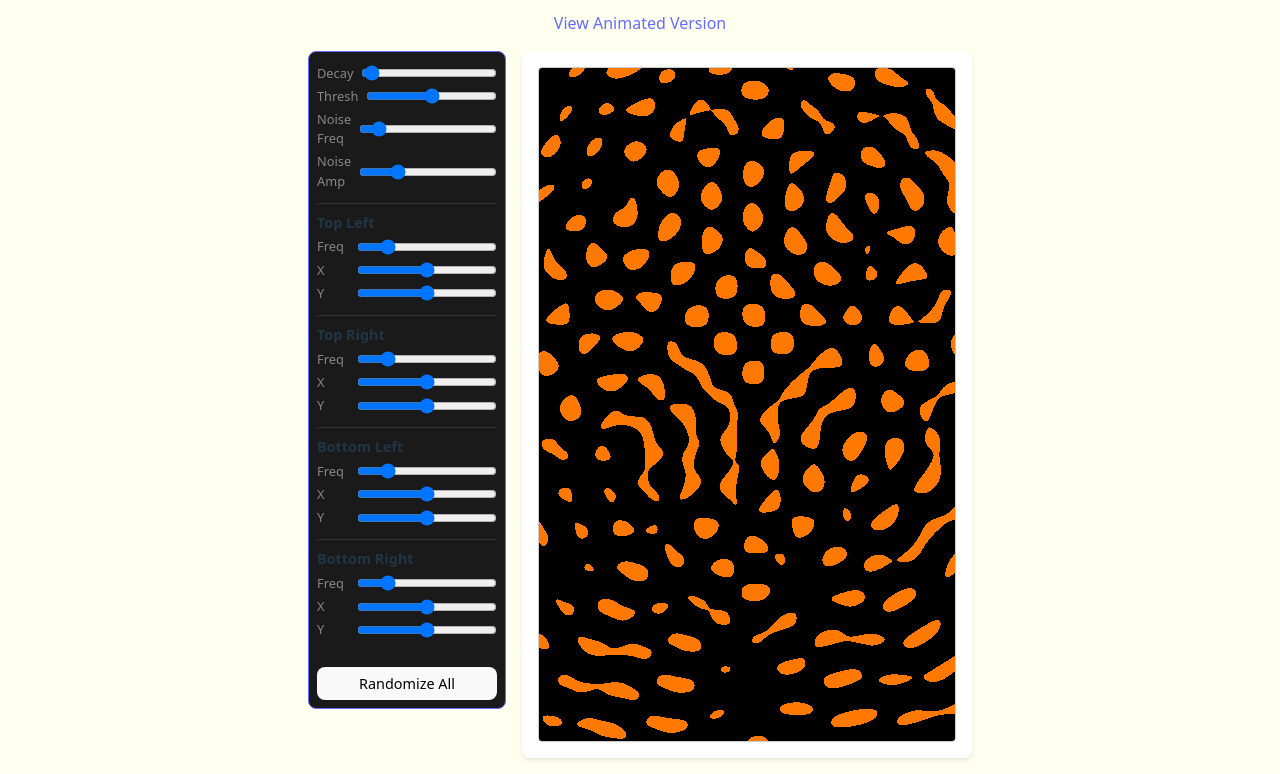
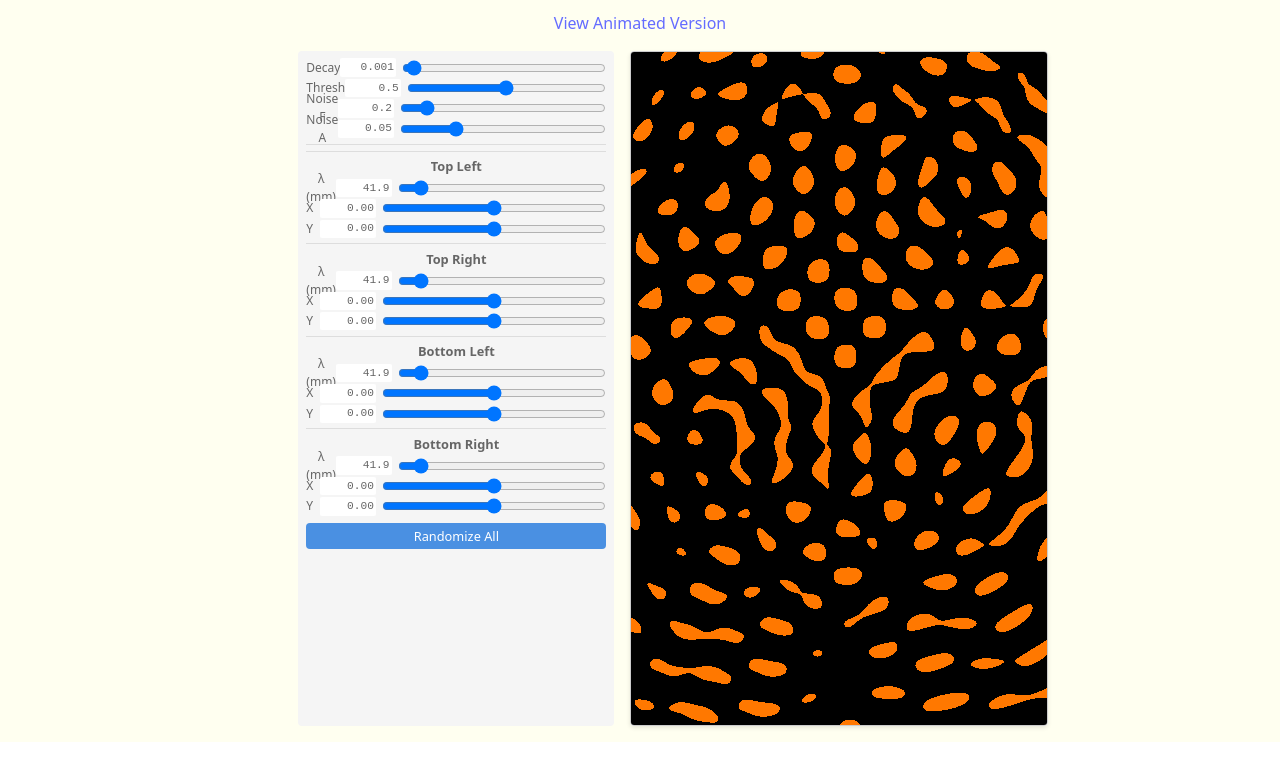
Before and after one commit to ukslim/ripple-interference, a website built with Vite: page index.html in a window 1280 px wide. Shown: the part 78-852 px from the top of the page. After the commit the page ends 820 px from the top, so only its background shows below. Built offline with nearby package versions, Linux system fonts and the light colour scheme.

Commit message:
Param is wavelength in mm not scale-sensitive frequency

```diff
--- a/src/image.ts
+++ b/src/image.ts
@@ -1,7 +1,7 @@
 import { PhysicalDimensions } from "./dimensions";
 
 interface PointParameters {
-  frequency: number;
+  wavelength: number; // Wavelength in mm
   xOffset: number; // Offset from square corner in wavelengths
   yOffset: number; // Offset from square corner in wavelengths
 }
@@ -27,7 +27,7 @@ export class InterferencePattern {
     out vec4 fragColor;
 
     uniform vec2 resolution;
-    uniform vec4 points[4];  // x, y, phase, frequency
+    uniform vec4 points[4];  // x, y, phase, wavelength
     uniform float decayRate;
     uniform float threshold;
     uniform float time;
@@ -53,7 +53,8 @@ export class InterferencePattern {
       for (int i = 0; i < 4; i++) {
         vec2 pointPos = points[i].xy;
         float phase = points[i].z;
-        float frequency = points[i].w;
+        float wavelength = points[i].w;
+        float frequency = 6.28318530718 / wavelength; // Convert wavelength to frequency (2π/λ)
 
         float distSq = fastDistance(pos, pointPos);
         float dist = sqrt(distSq);
@@ -214,7 +215,7 @@ export class InterferencePattern {
         physicalPos.y + params.yOffset * this.wavelength
       );
       const phase = (i * Math.PI) / 2;
-      return [bufferPos.x, bufferPos.y, phase, params.frequency];
+      return [bufferPos.x, bufferPos.y, phase, params.wavelength];
     });
     this.gl.uniform4fv(pointsLocation, points.flat());
 
--- a/src/main.ts
+++ b/src/main.ts
@@ -6,7 +6,7 @@ const WIDTH_MM = 110;
 const HEIGHT_MM = 178;
 
 // Default parameters
-const baseFrequency = 0.15;
+const baseWavelength = 41.89; // 2π/0.15, converting from previous baseFrequency
 
 // Point names for labels
 const pointNames = ["Top Left", "Top Right", "Bottom Left", "Bottom Right"];
@@ -21,7 +21,10 @@ document.querySelector<HTMLDivElement>("#app")!.innerHTML = `
       <div class="controls">
         <div class="global-controls">
           <div class="slider-group">
-            <label>Decay</label>
+            <div class="slider-label">
+              <span>Decay</span>
+              <span class="value-display" id="decay-value">0.001</span>
+            </div>
             <input type="range"
                    id="decay"
                    min="0"
@@ -30,7 +33,10 @@ document.querySelector<HTMLDivElement>("#app")!.innerHTML = `
                    value="0.001">
           </div>
           <div class="slider-group">
-            <label>Thresh</label>
+            <div class="slider-label">
+              <span>Thresh</span>
+              <span class="value-display" id="threshold-value">0.5</span>
+            </div>
             <input type="range"
                    id="threshold"
                    min="0"
@@ -39,7 +45,10 @@ document.querySelector<HTMLDivElement>("#app")!.innerHTML = `
                    value="0.5">
           </div>
           <div class="slider-group">
-            <label>Noise Freq</label>
+            <div class="slider-label">
+              <span>Noise F</span>
+              <span class="value-display" id="noiseFreq-value">0.2</span>
+            </div>
             <input type="range"
                    id="noiseFreq"
                    min="0.001"
@@ -48,7 +57,10 @@ document.querySelector<HTMLDivElement>("#app")!.innerHTML = `
                    value="0.2">
           </div>
           <div class="slider-group">
-            <label>Noise Amp</label>
+            <div class="slider-label">
+              <span>Noise A</span>
+              <span class="value-display" id="noiseAmp-value">0.05</span>
+            </div>
             <input type="range"
                    id="noiseAmp"
                    min="0"
@@ -63,16 +75,24 @@ document.querySelector<HTMLDivElement>("#app")!.innerHTML = `
           <div class="point-controls">
             <h3>${name}</h3>
             <div class="slider-group">
-              <label>Freq</label>
+              <div class="slider-label">
+                <span>λ (mm)</span>
+                <span class="value-display" id="wavelength-value-${i}">${baseWavelength.toFixed(
+              1
+            )}</span>
+              </div>
               <input type="range"
                      id="freq-${i}"
-                     min="${baseFrequency * 0.1}"
-                     max="${baseFrequency * 5.0}"
-                     step="0.001"
-                     value="${baseFrequency}">
+                     min="${baseWavelength / 5.0}"
+                     max="${baseWavelength * 10.0}"
+                     step="0.1"
+                     value="${baseWavelength}">
             </div>
             <div class="slider-group">
-              <label>X</label>
+              <div class="slider-label">
+                <span>X</span>
+                <span class="value-display" id="x-value-${i}">0.00</span>
+              </div>
               <input type="range"
                      id="x-${i}"
                      min="-3"
@@ -81,7 +101,10 @@ document.querySelector<HTMLDivElement>("#app")!.innerHTML = `
                      value="0">
             </div>
             <div class="slider-group">
-              <label>Y</label>
+              <div class="slider-label">
+                <span>Y</span>
+                <span class="value-display" id="y-value-${i}">0.00</span>
+              </div>
               <input type="range"
                      id="y-${i}"
                      min="-3"
@@ -102,66 +125,106 @@ document.querySelector<HTMLDivElement>("#app")!.innerHTML = `
   </div>
 `;
 
-// Get all sliders
+// Get all sliders and their value displays
 const sliders = Array(4)
   .fill(null)
   .map((_, i) => ({
-    frequency: document.querySelector<HTMLInputElement>(`#freq-${i}`)!,
-    xOffset: document.querySelector<HTMLInputElement>(`#x-${i}`)!,
-    yOffset: document.querySelector<HTMLInputElement>(`#y-${i}`)!,
+    wavelength: {
+      slider: document.querySelector<HTMLInputElement>(`#freq-${i}`)!,
+      display: document.querySelector<HTMLSpanElement>(
+        `#wavelength-value-${i}`
+      )!,
+    },
+    xOffset: {
+      slider: document.querySelector<HTMLInputElement>(`#x-${i}`)!,
+      display: document.querySelector<HTMLSpanElement>(`#x-value-${i}`)!,
+    },
+    yOffset: {
+      slider: document.querySelector<HTMLInputElement>(`#y-${i}`)!,
+      display: document.querySelector<HTMLSpanElement>(`#y-value-${i}`)!,
+    },
   }));
 
-const decaySlider = document.querySelector<HTMLInputElement>("#decay")!;
-const thresholdSlider = document.querySelector<HTMLInputElement>("#threshold")!;
-const noiseFreqSlider = document.querySelector<HTMLInputElement>("#noiseFreq")!;
-const noiseAmpSlider = document.querySelector<HTMLInputElement>("#noiseAmp")!;
+const decaySlider = {
+  slider: document.querySelector<HTMLInputElement>("#decay")!,
+  display: document.querySelector<HTMLSpanElement>("#decay-value")!,
+};
+const thresholdSlider = {
+  slider: document.querySelector<HTMLInputElement>("#threshold")!,
+  display: document.querySelector<HTMLSpanElement>("#threshold-value")!,
+};
+const noiseFreqSlider = {
+  slider: document.querySelector<HTMLInputElement>("#noiseFreq")!,
+  display: document.querySelector<HTMLSpanElement>("#noiseFreq-value")!,
+};
+const noiseAmpSlider = {
+  slider: document.querySelector<HTMLInputElement>("#noiseAmp")!,
+  display: document.querySelector<HTMLSpanElement>("#noiseAmp-value")!,
+};
 
 // Create pattern generator with the display canvas
 const canvas = document.querySelector<HTMLCanvasElement>("#display")!;
 const pattern = new InterferencePattern(WIDTH_MM, HEIGHT_MM, canvas);
 
+function updateValueDisplay(slider: {
+  slider: HTMLInputElement;
+  display: HTMLSpanElement;
+}) {
+  slider.display.textContent = parseFloat(slider.slider.value).toFixed(3);
+}
+
 function getPointParams() {
   return sliders.map((slider) => ({
-    frequency: parseFloat(slider.frequency.value),
-    xOffset: parseFloat(slider.xOffset.value),
-    yOffset: parseFloat(slider.yOffset.value),
+    wavelength: parseFloat(slider.wavelength.slider.value),
+    xOffset: parseFloat(slider.xOffset.slider.value),
+    yOffset: parseFloat(slider.yOffset.slider.value),
   }));
 }
 
 function displayPattern() {
   pattern.generate(
     getPointParams() as [any, any, any, any],
-    parseFloat(decaySlider.value),
-    parseFloat(thresholdSlider.value),
+    parseFloat(decaySlider.slider.value),
+    parseFloat(thresholdSlider.slider.value),
     0,
-    parseFloat(noiseFreqSlider.value),
-    parseFloat(noiseAmpSlider.value)
+    parseFloat(noiseFreqSlider.slider.value),
+    parseFloat(noiseAmpSlider.slider.value)
   );
 }
 
-// Update pattern when any slider changes
+// Update pattern and value displays when any slider changes
 sliders.forEach((slider) => {
   Object.values(slider).forEach((input) => {
-    input.addEventListener("input", displayPattern);
+    input.slider.addEventListener("input", () => {
+      updateValueDisplay(input);
+      displayPattern();
+    });
   });
 });
 
-decaySlider.addEventListener("input", displayPattern);
-thresholdSlider.addEventListener("input", displayPattern);
-noiseFreqSlider.addEventListener("input", displayPattern);
-noiseAmpSlider.addEventListener("input", displayPattern);
+[decaySlider, thresholdSlider, noiseFreqSlider, noiseAmpSlider].forEach(
+  (slider) => {
+    slider.slider.addEventListener("input", () => {
+      updateValueDisplay(slider);
+      displayPattern();
+    });
+  }
+);
 
 // Randomize button handler
 document
   .querySelector<HTMLButtonElement>("#regenerate")!
   .addEventListener("click", () => {
     sliders.forEach((slider) => {
-      slider.frequency.value = (
-        baseFrequency *
+      slider.wavelength.slider.value = (
+        baseWavelength *
         (1 + (Math.random() - 0.5))
       ).toString();
-      slider.xOffset.value = (Math.random() - 0.5).toString();
-      slider.yOffset.value = (Math.random() - 0.5).toString();
+      slider.xOffset.slider.value = (Math.random() - 0.5).toString();
+      slider.yOffset.slider.value = (Math.random() - 0.5).toString();
+      updateValueDisplay(slider.wavelength);
+      updateValueDisplay(slider.xOffset);
+      updateValueDisplay(slider.yOffset);
     });
     displayPattern();
   });
--- a/src/style.css
+++ b/src/style.css
@@ -47,29 +47,28 @@ h1 {
 .layout {
   display: flex;
   gap: 1rem;
-  align-items: flex-start;
-  justify-content: center;
+  max-width: 1200px;
+  margin: 0 auto;
 }
 
 .controls {
-  flex: 0 0 180px;
-  text-align: left;
-  background: #1a1a1a;
+  flex: 0 0 300px;
   padding: 0.5rem;
-  border-radius: 8px;
-  border: 1px solid #646cff;
+  background: #f5f5f5;
+  border-radius: 4px;
+  font-size: 0.8rem;
 }
 
 .global-controls {
-  margin-bottom: 0.5rem;
-  padding-bottom: 0.5rem;
-  border-bottom: 1px solid #333;
+  margin-bottom: 0.25rem;
+  padding-bottom: 0.25rem;
+  border-bottom: 1px solid #ddd;
 }
 
 .point-controls {
-  margin-bottom: 0.5rem;
-  padding-bottom: 0.5rem;
-  border-bottom: 1px solid #333;
+  margin-top: 0.35rem;
+  padding-top: 0.35rem;
+  border-top: 1px solid #ddd;
 }
 
 .point-controls:last-of-type {
@@ -77,37 +76,48 @@ h1 {
 }
 
 .point-controls h3 {
-  margin: 0 0 0.25rem 0;
-  font-size: 0.9rem;
+  margin: 0 0 0.15rem 0;
+  font-size: 0.8rem;
+  color: #666;
 }
 
 .slider-group {
-  margin: 0.25rem 0;
+  margin-bottom: 0.15rem;
   display: flex;
   align-items: center;
-  gap: 0.5rem;
+  gap: 0.35rem;
+  height: 18px;
 }
 
-.slider-group label {
-  flex: 0 0 2rem;
-  margin: 0;
-  font-size: 0.8em;
-  color: #888;
+.slider-label {
+  flex: 0 0 70px;
+  display: flex;
+  justify-content: space-between;
+  align-items: center;
+  font-size: 0.75rem;
+  color: #666;
+}
+
+.value-display {
+  font-family: monospace;
+  font-size: 0.7rem;
+  background: #fff;
+  padding: 0.05rem 0.15rem;
+  border-radius: 2px;
+  min-width: 3.2rem;
+  text-align: right;
 }
 
 input[type="range"] {
   flex: 1;
   margin: 0;
+  height: 12px;
 }
 
 .canvas-container {
-  flex: 0 0 auto;
-  display: flex;
-  align-items: center;
-  justify-content: center;
+  flex: 1;
   background: #fff;
-  padding: 1rem;
-  border-radius: 8px;
+  border-radius: 4px;
   box-shadow: 0 2px 4px rgba(0, 0, 0, 0.1);
 }
 
@@ -171,17 +181,28 @@ button:focus-visible {
 }
 
 #regenerate {
+  margin-top: 0.35rem;
   width: 100%;
-  padding: 0.4em 0.8em;
-  font-size: 0.9em;
-  margin-top: 0.5rem;
+  padding: 0.25rem;
+  background: #4a90e2;
+  color: white;
+  border: none;
+  border-radius: 4px;
+  cursor: pointer;
+  font-size: 0.8rem;
 }
 
 #regenerate:hover {
-  border-color: #646cff;
+  background: #357abd;
 }
 
 #regenerate:focus,
 #regenerate:focus-visible {
   outline: 4px auto -webkit-focus-ring-color;
 }
+
+canvas {
+  width: 100%;
+  height: 100%;
+  display: block;
+}
```
Also changed, not shown: src/animate.ts (+8 -8 lines).
